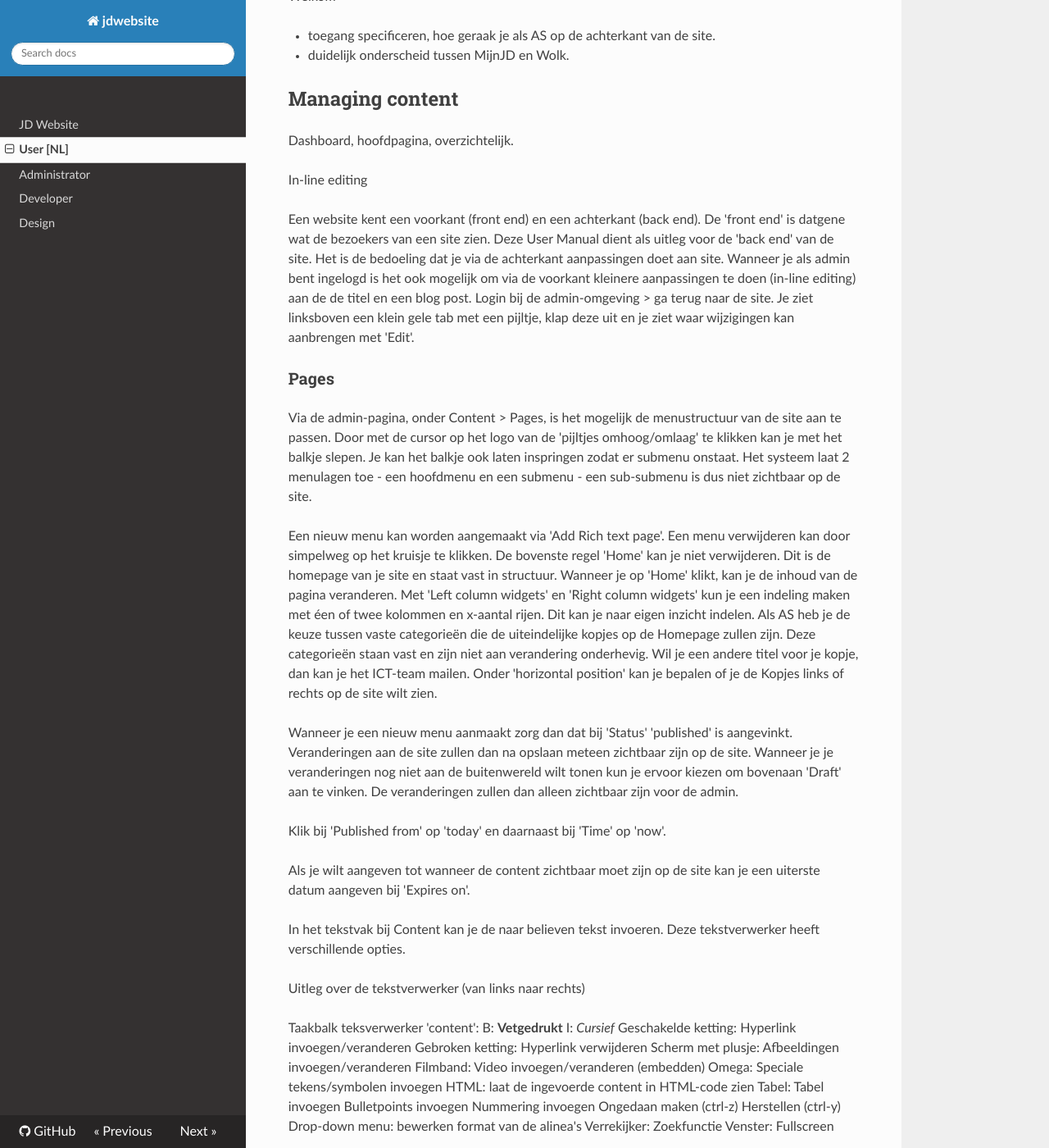
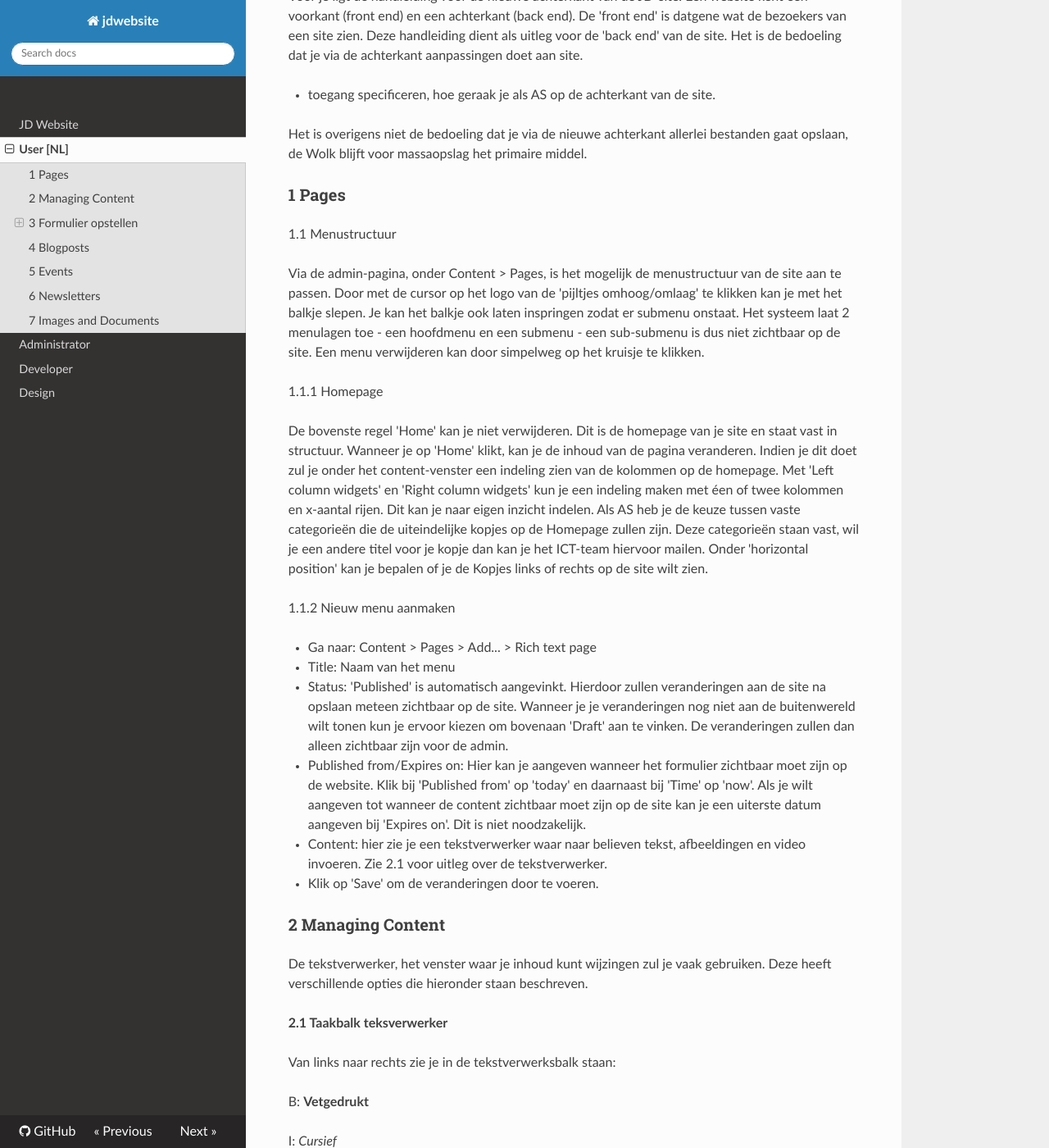
Before and after one commit to jonge-democraten/website, an MkDocs documentation site: the page built from docs/user.md, in a window 1280 px wide and 1400 px high, scrolled down 232 px. Shown: the whole window at 82% size. Built offline with MkDocs 1.6.1, drawn with Linux system fonts in a browser that asks for light colours; nearby versions of some CDN libraries; old or Windows-style settings are respelled for this version of MkDocs; some of the changed text lies outside the part shown.

Commit message:
Small changes to the text/layout.

````diff
--- a/docs/user.md
+++ b/docs/user.md
@@ -2,62 +2,83 @@
 
 ## Introduction
 
-Welkom
+Voor je ligt de handleiding voor de nieuwe achterkant van de JD-site. Een website kent een voorkant (front end) en een achterkant (back end). De 'front end' is datgene wat de bezoekers van een site zien. Deze handleiding dient als uitleg voor de 'back end' van de site. Het is de bedoeling dat je via de achterkant aanpassingen doet aan site.
 
 - toegang specificeren, hoe geraak je als AS op de achterkant van de site.
-- duidelijk onderscheid tussen MijnJD en Wolk.
+
+Het is overigens niet de bedoeling dat je via de nieuwe achterkant allerlei bestanden gaat opslaan, de Wolk blijft voor massaopslag het primaire middel.
 
 
-## Managing content
 
-Dashboard, hoofdpagina, overzichtelijk.
+### 1 Pages
 
-In-line editing
+1.1 Menustructuur
 
-Een website kent een voorkant (front end) en een achterkant (back end). De 'front end' is datgene wat de bezoekers van een site zien. Deze User Manual dient als uitleg voor de 'back end' van de site. Het is de bedoeling dat je via de achterkant aanpassingen doet aan site. Wanneer je als admin bent ingelogd is het ook mogelijk om via de voorkant kleinere aanpassingen te doen (in-line editing) aan de de titel en een blog post. Login bij de admin-omgeving > ga terug naar de site. Je ziet linksboven een klein gele tab met een pijltje, klap deze uit en je ziet waar wijzigingen kan aanbrengen met 'Edit'.
+Via de admin-pagina, onder Content > Pages, is het mogelijk de menustructuur van de site aan te passen. Door met de cursor op het logo van de 'pijltjes omhoog/omlaag' te klikken kan je met het balkje slepen. Je kan het balkje ook laten inspringen zodat er submenu onstaat. Het systeem laat 2 menulagen toe - een hoofdmenu en een submenu - een sub-submenu is dus niet zichtbaar op de site. Een menu verwijderen kan door simpelweg op het kruisje te klikken.
 
-### Pages
+1.1.1 Homepage
 
-Via de admin-pagina, onder Content > Pages, is het mogelijk de menustructuur van de site aan te passen. Door met de cursor op het logo van de 'pijltjes omhoog/omlaag' te klikken kan je met het balkje slepen. Je kan het balkje ook laten inspringen zodat er submenu onstaat. Het systeem laat 2 menulagen toe - een hoofdmenu en een submenu - een sub-submenu is dus niet zichtbaar op de site.
+De bovenste regel 'Home' kan je niet verwijderen. Dit is de homepage van je site en staat vast in structuur. Wanneer je op 'Home' klikt, kan je de inhoud van de pagina veranderen. Indien je dit doet zul je onder het content-venster een indeling zien van de kolommen op de homepage.
+Met 'Left column widgets' en 'Right column widgets' kun je een indeling maken met éen of twee kolommen en x-aantal rijen. Dit kan je naar eigen inzicht indelen. Als AS heb je de keuze tussen vaste categorieën die de uiteindelijke kopjes op de Homepage zullen zijn.
+Deze categorieën staan vast, wil je een andere titel voor je kopje dan kan je het ICT-team hiervoor mailen. Onder 'horizontal position' kan je bepalen of je de Kopjes links of rechts op de site wilt zien.
 
-Een nieuw menu kan worden aangemaakt via 'Add Rich text page'. Een menu verwijderen kan door simpelweg op het kruisje te klikken. De bovenste regel 'Home' kan je niet verwijderen. Dit is de homepage van je site en staat vast in structuur. Wanneer je op 'Home' klikt, kan je de inhoud van de pagina veranderen.
-Met 'Left column widgets' en 'Right column widgets' kun je een indeling maken met éen of twee kolommen en x-aantal rijen. Dit kan je naar eigen inzicht indelen.
-Als AS heb je de keuze tussen vaste categorieën die de uiteindelijke kopjes op de Homepage zullen zijn.
-Deze categorieën staan vast en zijn niet aan verandering onderhevig. Wil je een andere titel voor je kopje, dan kan je het ICT-team mailen.
-Onder 'horizontal position' kan je bepalen of je de Kopjes links of rechts op de site wilt zien.
 
-Wanneer je een nieuw menu aanmaakt zorg dan dat bij 'Status' 'published' is aangevinkt. Veranderingen aan de site zullen dan na opslaan meteen zichtbaar zijn op de site. Wanneer je je veranderingen nog niet aan de buitenwereld wilt tonen kun je ervoor kiezen om bovenaan 'Draft' aan te vinken. De veranderingen zullen dan alleen zichtbaar zijn voor de admin.
+1.1.2 Nieuw menu aanmaken
 
-Klik bij 'Published from' op 'today' en daarnaast bij 'Time' op 'now'.
+- Ga naar: Content > Pages > Add... > Rich text page
+- Title: Naam van het menu
+- Status: 'Published' is automatisch aangevinkt. Hierdoor zullen veranderingen aan de site na opslaan meteen zichtbaar op de site.  Wanneer je je veranderingen nog niet aan de buitenwereld wilt tonen kun je ervoor kiezen om bovenaan 'Draft' aan te vinken. De veranderingen zullen dan alleen zichtbaar zijn voor de admin.
+- Published from/Expires on: Hier kan je aangeven wanneer het formulier zichtbaar moet zijn op de website. Klik bij 'Published from' op 'today' en daarnaast bij 'Time' op 'now'. Als je wilt aangeven tot wanneer de content zichtbaar moet zijn op de site kan je een uiterste datum aangeven bij 'Expires on'. Dit is niet noodzakelijk.
+- Content: hier zie je een tekstverwerker waar naar believen tekst, afbeeldingen en video invoeren. Zie 2.1 voor uitleg over de tekstverwerker.
+- Klik op 'Save' om de veranderingen door te voeren.
 
-Als je wilt aangeven tot wanneer de content zichtbaar moet zijn op de site kan je een uiterste datum aangeven bij 'Expires on'.
+### 2 Managing Content
 
-In het tekstvak bij Content kan je de naar believen tekst invoeren. Deze tekstverwerker heeft verschillende opties.
+De tekstverwerker, het venster waar je inhoud kunt wijzingen zul je vaak gebruiken. Deze heeft verschillende opties die hieronder staan beschreven.
 
-Uitleg over de tekstverwerker (van links naar rechts)
+<strong>2.1 Taakbalk teksverwerker</strong>
 
-Taakbalk teksverwerker 'content':
+Van links naar rechts zie je in de tekstverwerksbalk staan:
+
+
 B: <strong>Vetgedrukt</strong>
+
 I: <em>Cursief</em>
+
 Geschakelde ketting: Hyperlink invoegen/veranderen
+
 Gebroken ketting: Hyperlink verwijderen
+
 Scherm met plusje: Afbeeldingen invoegen/veranderen
+
 Filmband: Video invoegen/veranderen (embedden)
+
 Omega: Speciale tekens/symbolen invoegen
+
 HTML: laat de ingevoerde content in HTML-code zien
+
 Tabel: Tabel invoegen
+
 Bulletpoints invoegen
+
 Nummering invoegen
+
 Ongedaan maken (ctrl-z)
+
 Herstellen (ctrl-y)
+
 Drop-down menu: bewerken format van de alinea's
+
 Verrekijker: Zoekfunctie
+
 Venster: Fullscreen
 
-<strong>Hyperlink invoegen</strong>
+
+<strong>2.2 Hyperlink invoegen</strong>
+
 Het invoegen van een hyperlink kan als volgt: selecteer de tekst waarvan je een link wilt maken, klik vervolgens op de het icoontje van de kettingschakel in de tekstverwerkersbalk. Vul de URL Link in bij 'General Properties' en  klik op Update. Wil je de link weer verwijderen kan dit door op 'Unlink' te klikken.
 
-<strong>Afbeelding</strong>
+<strong>2.3 Afbeelding</strong>
 
 Een afbeelding op nemen in de tekst kan op twee manieren:
 
@@ -65,7 +86,7 @@ Een afbeelding op nemen in de tekst kan op twee manieren:
 
 2. Om te zorgen dat je afbeelding in de toekomst wel beschikbaar blijft kan je de afbeelding uploaden naar de Media Library (en dus onze eigen server). Wanneer dit is gedaan kan je via Insert/Edit Image (icoontje in de tekstverwerkersbalk) een plaatje uploaden vanuit de Media Library. Naast het veld van Image URL zit de 'browse' knop om naar de Media Library te gaan.
 
-<strong>PDF bestanden</strong>
+<strong>2.4 PDF bestanden</strong>
 
 PDF bestanden zoals het HR en Statuten kan je als volgt insluiten (embedden) op een pagina.
 
@@ -77,17 +98,17 @@ PDF bestanden zoals het HR en Statuten kan je als volgt insluiten (embedden) op
 ```<object data="/static/media/path/bestandsnaam.pdf" width="100%" height=600 type="application/pdf">Oeps, foutje. Hier hoort een document te staan</object>```
 
 5. Waar in de bovenstaande code nu "/static/media/path/bestandsnaam.pdf" staat dien je de locatiecode (tag) van het pdf-bestand te plaatsen. Dit doe je als volgt:
-	1. ga terug naar Media Library
-	2. klik op de bestandsnaam van het desbetreffende pdf-bestand
-	3. Het pdf-bestand wordt nu geopend in een nieuw venster, in de adresbalk zie je nu de locatiecode van het pdf-bestand staan.
-	4. Kopieer deze locatiecode, let wel, de code begint met /static/media/ en eindigt met .pdf . Alles wat hiervoor of achter staat is niet noodzakelijk.
+	a. ga terug naar Media Library
+	b. klik op de bestandsnaam van het desbetreffende pdf-bestand
+	c. Het pdf-bestand wordt nu geopend in een nieuw venster, in de adresbalk zie je nu de locatiecode van het pdf-bestand staan.
+	d. Kopieer deze locatiecode, let wel, de code begint met /static/media/ en eindigt met .pdf . Alles wat hiervoor of achter staat is niet noodzakelijk.
 6. Plak de locatiecode op de plek waar nu /static/media/path/bestandsnaam.pdf staat. Zorg dat de code tussen de aanhalingstekens blijft staan.
 
 
 Dit is een vrij geavanceerd proces. Ga niet zomaar rommelen aan de code. Wanneer je de locatiecode niet correct invoegt komt de volgende melding op de site te staan: 'Oeps, foutje. Hier hoort een document te staan'.
 
 
-<strong>Headers</strong>
+<strong>2.5 Headers</strong>
 
 Op de HomePage and elke RichTextPage kunnen één of meerdere headers worden geplaatst.
 
@@ -109,7 +130,7 @@ De Header image verwijderen --> klik op het kruisje (plaatje verdwijnt niet auto
 Klik op save om je wijzigen definitief te maken.
 
 
-<strong>Video's</strong>
+<strong>2.6 Video's</strong>
 
 Filmpjes uploaden via Youtube (maar ook via andere sites) is geen probleem.
 
@@ -125,20 +146,28 @@ De video kan je na het invoegen nog verslepen in het tekstvak, dit doe je door o
 
 Als je klaar bent met het bewerken van de pagina, klik je op save. De veranderingen zullen dan zichtbaar zijn op de site. Wanneer je je veranderingen nog niet aan de buitenwereld wilt tonen kun je ervoor kiezen om bovenaan 'Draft' aan te vinken. De veranderingen zullen dan alleen zichtbaar zijn voor de admin.
 
-##### Formulier opstellen
+<strong>2.7 In-line editing</strong>
 
-Wil je een formulier opstellen, zodat leden zich voor een activiteit kunnen aanmelden, dan kan dat. Overigens kan je met dit formulier geen betalingen invoeren of verwerken.
+Een website kent een voorkant (front end) en een achterkant (back end). De 'front end' is datgene wat de bezoekers van een site zien. Deze User Manual dient als uitleg voor de 'back end' van de site. Het is de bedoeling dat je via de achterkant aanpassingen doet aan site. Wanneer je als admin bent ingelogd is het ook mogelijk om via de voorkant kleinere aanpassingen te doen (in-line editing) aan de de titel en een blog post. Login bij de admin-omgeving > ga terug naar de site. Je ziet linksboven een klein gele tab met een pijltje, klap deze uit en je ziet waar wijzigingen kan aanbrengen met 'Edit'.
+
+### 3 Formulier opstellen
+
+Wil je een formulier opstellen, zodat leden zich voor een activiteit kunnen aanmelden, dan kan dat met de nieuwe backend. Overigens kan je met dit formulier geen betalingen invoeren of verwerken.
+
 Ga naar: Content > Pages > Add Form > Change Form
-Title: Naam van het submenu
-Status: 'Published' is automatisch aangevinkt
-Published from/Expires on: Hier kan je aangeven wanneer het formulier zichtbaar moet zijn op de website.
-Content: Inleidende tekst
-Button text: staat standaard op 'Submit', dit is de text van de button waarmee je het formulier verstuurd.
-Response: Nadat het formulier is verstuurd, zullen gebruikers de content zien die je hier plaatst.
+- Title: Naam van het submenu
+- Status: 'Published' is automatisch aangevinkt. Hierdoor zullen veranderingen aan de site na opslaan meteen zichtbaar op de site.  Wanneer je je veranderingen nog niet aan de buitenwereld wilt tonen kun je ervoor kiezen om bovenaan 'Draft' aan te vinken. De veranderingen zullen dan alleen zichtbaar zijn voor de admin.
+- Published from/Expires on: Hier kan je aangeven wanneer het formulier zichtbaar moet zijn op de website. Klik bij 'Published from' op 'today' en daarnaast bij 'Time' op 'now'. Als je wilt aangeven tot wanneer de content zichtbaar moet zijn op de site kan je een uiterste datum aangeven bij 'Expires on'. Dit is niet noodzakelijk.
+- Content: hier zie je een tekstverwerker waar naar believen tekst, afbeeldingen en video invoeren. Zie 2.1 voor uitleg over de tekstverwerker.
+
+- Button text: staat standaard op 'Submit', dit is de text van de button waarmee je het formulier verstuurd.
+- Response: Nadat het formulier is verstuurd, zullen gebruikers de content zien die je hier plaatst.
 
 Vervolgens kan je gebruiker een bevestigingsmail toesturen (optioneel), vul hiervoor de  benodigde velden in.
 
 Uiteindelijk kan je onderaan het formulier indelen via 'fields', dit kun je naar eigen inzicht doen.
+
+- Klik op 'Save' om de veranderingen door te voeren.
 
 
 ##### Add Link
@@ -146,7 +175,7 @@ Uiteindelijk kan je onderaan het formulier indelen via 'fields', dit kun je naar
 Via deze optie is het mogelijk om van een menu een link te maken naar een andere URL.
 Content > Pages > Add Link
 
-### Blogposts
+### 4 Blogposts
 
 Als AS heb je de mogelijkheid om blogs aan te maken, aan te passen en te verwijderen.
 
@@ -155,11 +184,12 @@ Als AS heb je de mogelijkheid om blogs aan te maken, aan te passen en te verwijd
 Een blog kan je aan maken door bij de admin-pagina naar Content > Blog posts te gaan.
 Klik rechtsboven op 'Add blog posts'
 Vul vervolgens in:
-Title: Naam van het submenu
-Categories: Vink hier de categorie aan waar je Blog bij hoort>>
-Status: 'Published' is automatisch aangevinkt
-Indien je dit wilt kun je bij 'Published from/Expires on' de data aangeven wanneer de blog zichtbaar moet zijn op de site. Laat je 'Expires on' leeg, zal de blog niet verdwijnen van de hoofdsite. Besluit je 'Expires on' wel in te stellen, dan zal de blog na deze datum van de site verdwijnen. Als admin van de site kan je wel nog steeds de blog zien, deze zal niet aan de achterkant verdwijnen.
-Content: Plaats hier de tekst van de pagina.
+- Title: Naam van het submenu
+- Categories: Vink hier de categorie aan waar je Blog bij hoort>>
+- Status: 'Published' is automatisch aangevinkt
+- Indien je dit wilt kun je bij 'Published from/Expires on' de data aangeven wanneer de blog zichtbaar moet zijn op de site. Laat je 'Expires on' leeg, zal de blog niet verdwijnen van de hoofdsite. Besluit je 'Expires on' wel in te stellen, dan zal de blog na deze datum van de site verdwijnen. Als admin van de site kan je wel nog steeds de blog zien, deze zal niet aan de achterkant verdwijnen.
+- Content: hier zie je een tekstverwerker waar naar believen tekst, afbeeldingen en video invoeren. Zie 2.1 voor uitleg over de tekstverwerker.
+
 Onder de tab 'Other posts' is het mogelijk om links van gerelateerde berichten te plaatsen onder de blog. Dit is optioneel.
 Onder de tab 'Meta data' is het mogelijk om nog tags toe te voegen onder de blog. Tevens is het hier mogelijk om de URL en  beschrijving aan te passen.
 
@@ -172,24 +202,25 @@ Nadat een blog is ingevoerd kan je het als AS nog bewerken. Dit doe je door onde
 
 Een blog kan je verwijderen uit het overzicht door er een vinkje voor te zetten en in het drop-down-menu erboven (waar nu nog ------ staat) op 'delete selected Blog posts' te klikken.
 
-### Events
+### 5 Events
 
 Via de admin-pagina, onder Events > events, is het mogelijk om evenement aan te maken.
 Klik rechtsboven op 'Add event', vul vervolgens in:
-Title: Naam van het evenement
-Status: 'Published' is automatisch aangevinkt
-Published from/Expires on: Hier kan je aangeven wanneer het evenement zichtbaar moet zijn op de website.
-Content: Tekst over het evenement
+
+- Title: Naam van het evenement
+- Status: 'Published' is automatisch aangevinkt
+- Published from/Expires on: Hier kan je aangeven wanneer het evenement zichtbaar moet zijn op de website.
+- Content: Tekst over het evenement
 
 Onderaan staat 'Occurrences', hier vul je de datum, aanvangstijd (start time) en datum, sluitingstijd (end time) in. Datumnotatie is jjjj-mm-dd. Gebruik de kekke agenda- en klokicoontjes om datum en tijd in te voeren. Onder Description (optioneel) kan je een beschrijving geven van het evenement voor je eigen administratie. Deze beschrijving is niet zichtbaar op de frontend.
 
-### Newsletters
+### 6 Newsletters
 
 Coming soon
 
-### Images and Documents
+### 7 Images and Documents
 
-<strong>Media Library</strong>
+<strong>7.1 Media Library</strong>
 
 Je kan verschillende bestanden (zoals documenten en afbeeldingen) opslaan bij de Media Library. Deze bestanden kan je uploaden onder Content > Media Library. Klik rechtsboven op de knop 'Upload', klik vervolgens op de knop 'Select'. Je kan meerdere bestanden in één keer selecteren en uploaden.
 
@@ -200,7 +231,7 @@ Om een ellenlange lijst met bestanden te voorkomen kun je de Media Library naar
 Gebruik de Media Library om documenten op te slaan die je op de site wilt plaatsen. Documenten die je voor intern gebruik nodig hebt kun je opslaan op de Wolk.
 
 
-<strong>Documenten toevoegen</strong>
+<strong>7.2 Documenten toevoegen</strong>
 
 Het is mogelijk om documenten (bv. HR, Statuten) zelf te plaatsen op de website.
 Ga naar Content > Pages > Add Document Listing
````
